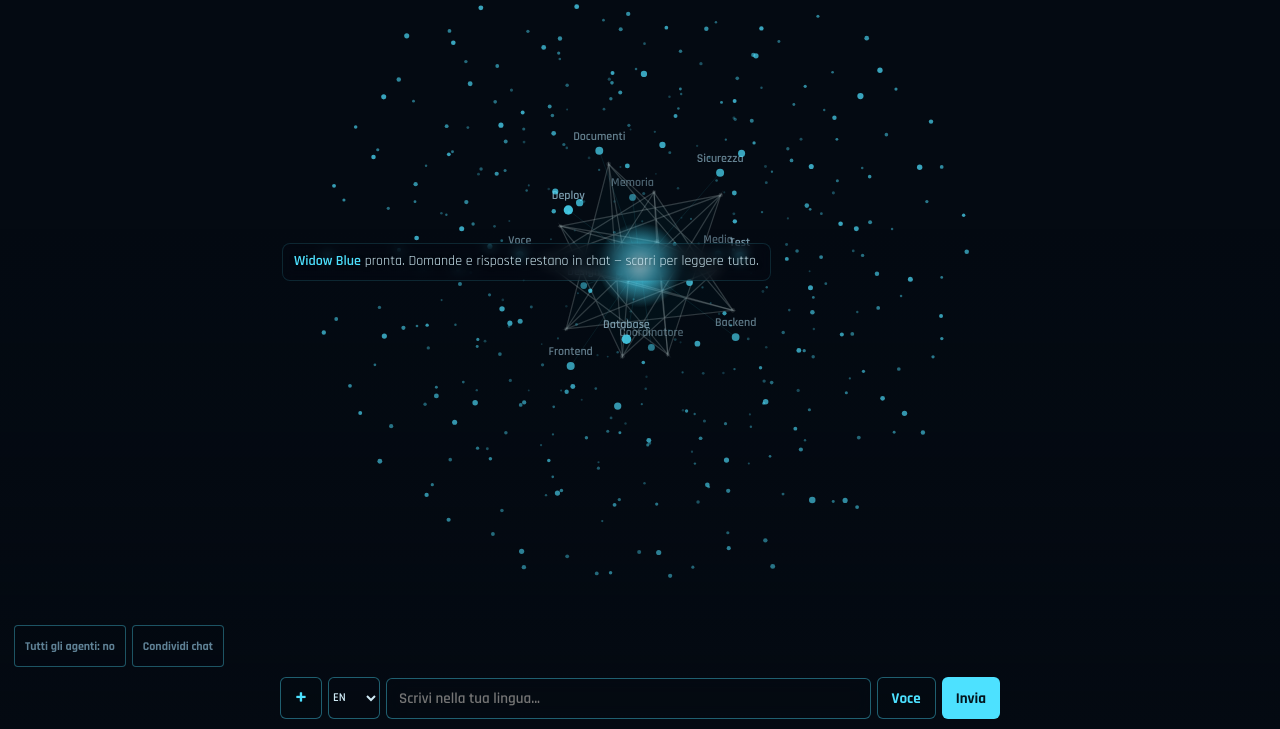
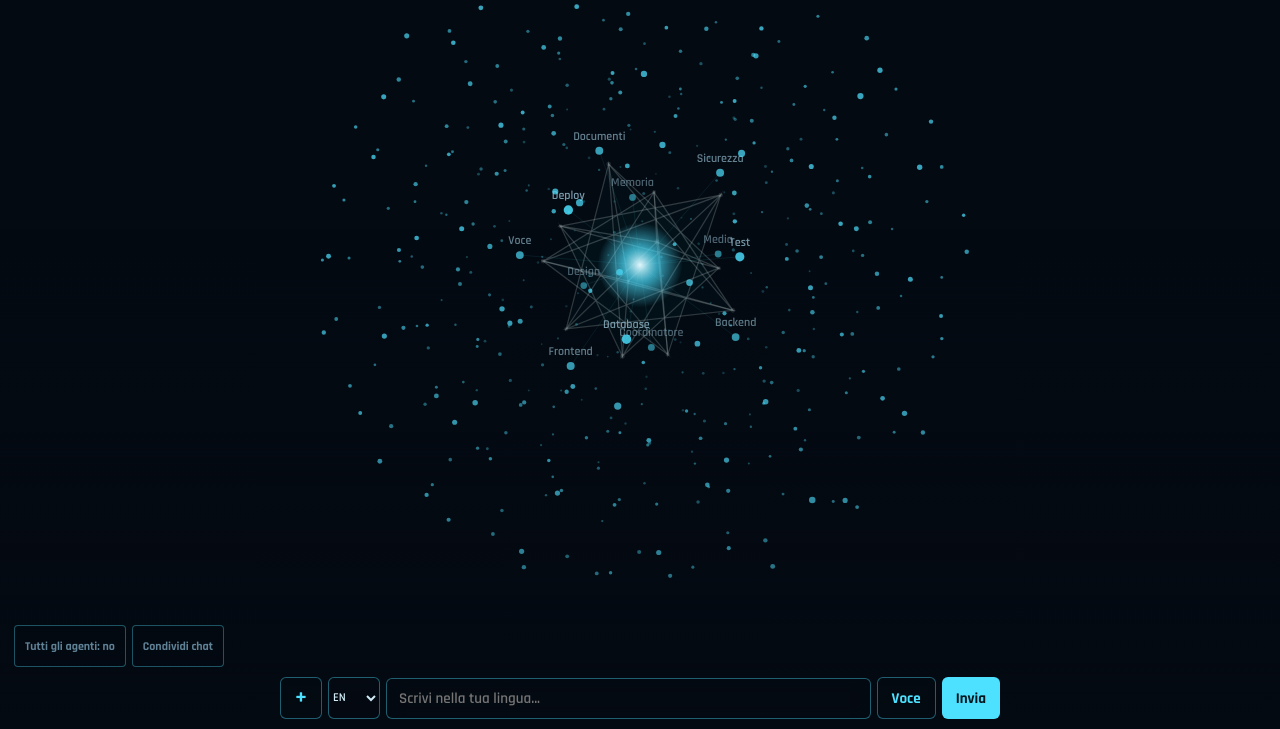
Before and after one commit to damon969gin-droid/Widowblue-D24GON, a website: page frontend/index.html in a window 1280 px wide. Shown: the part 71-800 px from the top of the page. Drawn offline with Linux system fonts and the light colour scheme.

Commit message:
Remove welcome status message from chat log

```diff
--- a/frontend/index.html
+++ b/frontend/index.html
@@ -15,7 +15,6 @@
 .stat b{display:block;font-size:28px;color:var(--am);font-weight:700;line-height:1}
 .bot{position:fixed;left:0;right:0;bottom:0;padding:8px 14px calc(10px + env(safe-area-inset-bottom,0px));background:linear-gradient(to top,rgba(4,10,18,.5) 0%,rgba(4,10,18,.12) 50%,transparent 100%);pointer-events:none;z-index:2}
 .bot>*{pointer-events:auto}
-/* Chat leggibile + scroll */
 #log{
   height:min(48vh,420px);
   max-height:48vh;
@@ -73,7 +72,7 @@
 <div class="top"><h1>WIDOW BLUE</h1><p>Chat continua · trascina per ruotare la rete</p></div>
 <div class="stat"><b id="n">0</b>attivi su <span id="t">432</span> agenti</div>
 <div class="bot">
-<div id="log"><div class="msg agent"><i>Widow Blue</i> pronta. Domande e risposte restano in chat — scorri per leggere tutto.</div></div>
+<div id="log"></div>
 <button type="button" class="toggle" id="allAgents">Tutti gli agenti: no</button>
 <div id="chips"></div>
 <div class="row">
```
